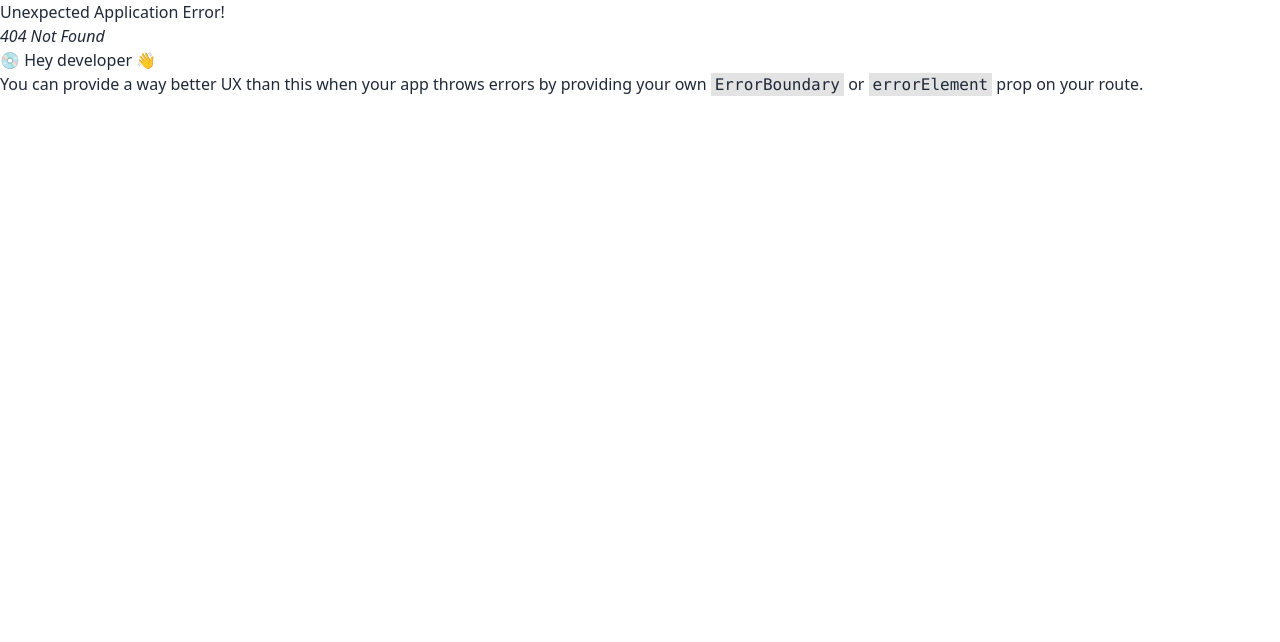
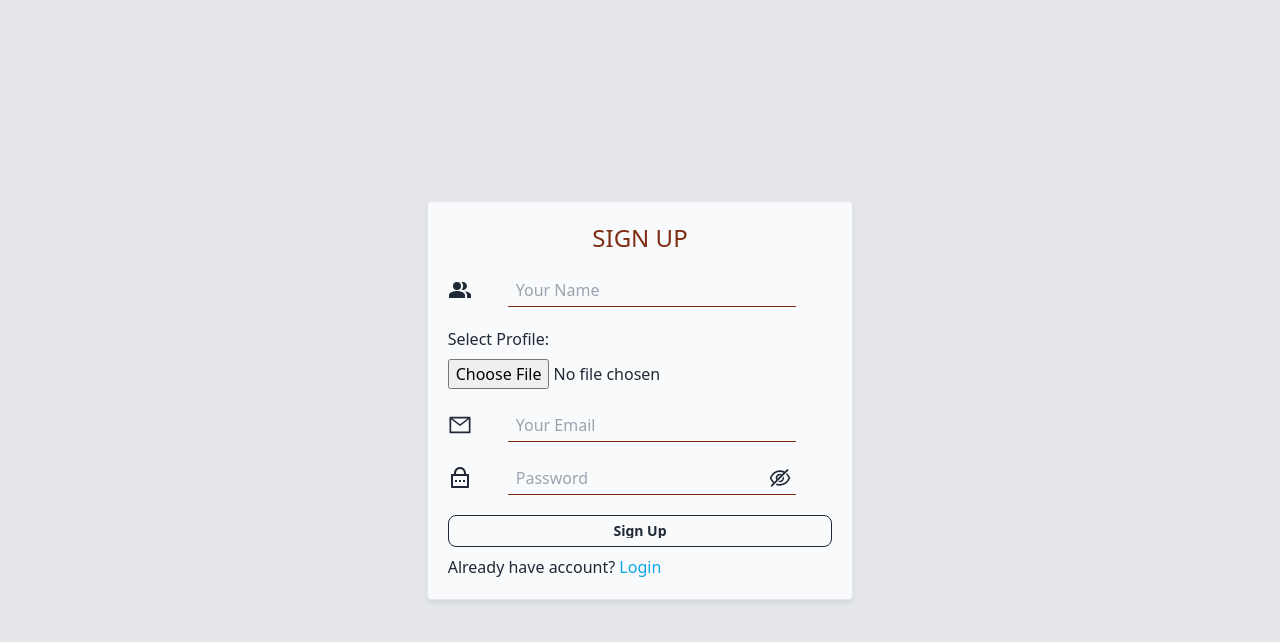
Before and after one commit to dipujafar/Stay-Best, a React (Vite) app in the folder Stay-Best-Client/: page /signUp in a window 1280 px wide. Before the commit this address had no page. Shown: the top 642 px of the page. Built offline with nearby package versions, Linux system fonts and the light colour scheme; no server answers.

Commit message:
implement signUp and Login

```diff
--- a/Stay-Best-Client/package.json
+++ b/Stay-Best-Client/package.json
@@ -10,6 +10,7 @@
     "preview": "vite preview"
   },
   "dependencies": {
+    "axios": "^1.6.7",
     "firebase": "^10.8.1",
     "localforage": "^1.10.0",
     "match-sorter": "^6.3.4",
--- /dev/null
+++ b/Stay-Best-Client/src/api/image.js
@@ -0,0 +1,13 @@
+import axios from "axios";
+
+export const imageUpload = async image=>{
+    const formData = new FormData();
+    formData.append("image", image);
+      const {data} = await axios.post(`https://api.imgbb.com/1/upload?key=${import.meta.env.VITE_imgbb_api_key}`, formData,{
+        headers: {
+          "content-type": "multipart/form-data",
+        },
+      });
+      return data
+
+}
--- a/Stay-Best-Client/src/pages/Login.jsx
+++ b/Stay-Best-Client/src/pages/Login.jsx
@@ -8,10 +8,13 @@ import {
 } from "react-icons/ai";
 import { RiLockPasswordLine } from "react-icons/ri";
 import { useState } from "react";
+import useAuth from "../hook/useAuth";
+
 
 const Login = () => {
     const [show, setShow] = useState(false);
     const [error, setError] = useState("");
+    const {signIn} = useAuth()
 
     const {
         register,
@@ -19,9 +22,20 @@ const Login = () => {
         formState: { errors },
       } = useForm();
 
-      const onSubmit = (data) => console.log(data)
+      const onSubmit = (data) => {
+        const {email, password} = data || {};
+
+        signIn(email, password)
+        .then(res=>{
+          console.log(res.user)
+        })
+        .catch(err=>{
+          setError(err.message)
+        })
+
+      };
     return (
-        <div className="bg-gray-200 min-h-screen">
+        <div className="bg-gray-200 min-h-screen flex flex-col justify-center items-center">
            <Helmet>
              <title>Best | Login</title>
            </Helmet>
@@ -89,8 +103,8 @@ const Login = () => {
           </button>
           <p className="mt-2">
             Do not have account?{" "}
-            <Link to="/register">
-              <span className="text-blue-500">Register</span>
+            <Link to="/signUp">
+              <span className="text-blue-500">Sign Up</span>
             </Link>
           </p>
           <p className="text-xl text-red-700">{error}</p>
--- a/Stay-Best-Client/src/pages/SingUp.jsx
+++ b/Stay-Best-Client/src/pages/SignUp.jsx
@@ -9,28 +9,56 @@ import {
 import { RiLockPasswordLine } from "react-icons/ri";
 import { MdPeopleAlt } from "react-icons/md";
 import { useState } from "react";
+import { imageUpload } from "../api/image";
+import useAuth from "../hook/useAuth";
+import { updateProfile } from "firebase/auth";
+import { auth } from "../firebase/firebase.config";
 
-const SingUp = () => {
+const SignUp = () => {
   const [show, setShow] = useState(false);
   const [error, setError] = useState("");
+  const {signUp} = useAuth()
   const {
     register,
     handleSubmit,
     formState: { errors },
   } = useForm();
 
-  const onSubmit = (data) => console.log(data);
+  const onSubmit = async (data) => {
+    const {name, image, email, password} = data || {};
+    const imageFile = image[0];
+    const imageData = await imageUpload(imageFile);
+    console.log(imageData?.data?.url);
+
+    signUp(email, password)
+    .then(res=>{
+      updateProfile(auth.currentUser, {
+        displayName: name,
+        photoURL: imageData?.data?.url
+      })
+     .then(()=>{
+      console.log(res.user);
+     })
+     .catch(err=>{
+      setError(err?.message);
+     })
+    })
+    .catch(err=>{
+      setError(err.message);
+    })
+  }
 
   return (
-    <div className="bg-gray-200 min-h-screen">
+    <div className="bg-gray-200 min-h-screen flex flex-col justify-center items-center">
       <Helmet>
-        <title>Best | Sing Up</title>
+        <title>Best | Sign Up</title>
       </Helmet>
       <div className="md:w-2/6 bg-gray-50 mx-auto border  rounded shadow-md shadow-gray-300 p-5">
-        <h1 className="text-2xl font-medium mb-5 uppercase text-center text-sky-400">
-         Sing Up
+        <h1 className="text-2xl font-medium mb-5 uppercase text-center text-orange-900">
+         Sign Up
         </h1>
         <form onSubmit={handleSubmit(onSubmit)}>
+          {/* Name input */}
         <div className="flex items-center mb-5 ">
             <label>
               <MdPeopleAlt className="text-2xl"></MdPeopleAlt>
@@ -41,13 +69,31 @@ const SingUp = () => {
               {...register("name", { required: true })}
               id=""
               placeholder="Your Name"
-              className="w-3/4 mx-auto py-1 px-2 bg-transparent border-b border-b-sky-400"
+              className="w-3/4 mx-auto py-1 px-2 bg-transparent border-b border-b-orange-900"
             />
           </div>
           {errors.name?.type === "required" && (
-            <span className="text-red-400 ml-10">Name is required</span>
+            <span className="text-red-600 ml-10">Name is required</span>
           )}
 
+            {/* profile image */}
+          <div className="mb-5">
+            <label className="block mb-2">
+              Select Profile:
+            </label>
+            <input
+            type="file"
+            name="image"
+            {...register("image", { required: true })}
+            id=""
+            accept="image/*"
+            />
+          </div>
+          {errors.image?.type === "required" && (
+            <span className="text-red-600 ml-10">Image is required</span>
+          )}
+
+            {/* Email image */}
           <div className="flex items-center mb-5 ">
             <label>
               <AiOutlineMail className="text-2xl"></AiOutlineMail>
@@ -58,13 +104,14 @@ const SingUp = () => {
               {...register("email", { required: true })}
               id=""
               placeholder="Your Email"
-              className="w-3/4 mx-auto py-1 px-2 bg-transparent border-b border-b-sky-400"
+              className="w-3/4 mx-auto py-1 px-2 bg-transparent border-b border-b-orange-900"
             />
           </div>
           {errors.email?.type === "required" && (
-            <span className="text-red-400 ml-10">Email is required</span>
+            <span className="text-red-600 ml-10">Email is required</span>
           )}
 
+            {/* Password input */}
           <div className="flex items-center mb-5 relative">
             <label>
               <RiLockPasswordLine className="text-2xl"></RiLockPasswordLine>
@@ -79,7 +126,7 @@ const SingUp = () => {
               })}
               id=""
               placeholder="Password"
-              className="w-3/4 mx-auto py-1 px-2 bg-transparent border-b border-b-sky-400"
+              className="w-3/4 mx-auto py-1 px-2 bg-transparent border-b border-b-orange-900"
             />
             <span onClick={() => setShow(!show)} className="absolute right-10">
               {show ? (
@@ -90,25 +137,25 @@ const SingUp = () => {
             </span>
           </div>
           {errors.password?.type === "required" && (
-            <span className="text-red-400 ml-10">Password is required</span>
+            <span className="text-red-600 ml-10">Password is required</span>
           )}
           {errors.password?.type === "minLength" && (
-            <span className="text-red-400 ml-10">
+            <span className="text-red-600 ml-10">
               Password must be 6 character.
             </span>
           )}
           {errors.password?.type === "maxLength" && (
-            <span className="text-red-400 ml-10">
+            <span className="text-red-600 ml-10">
               Password must less then 20 character.
             </span>
           )}
-          <button className="w-full btn btn-info  btn-outline btn-sm">
-            <input type="submit" value="Sing Up" className="w-full" />
+          <button className="w-full btn  btn-outline btn-sm">
+            <input type="submit" value="Sign Up" className="w-full" />
           </button>
           <p className="mt-2">
            Already have account?{" "}
             <Link to="/login">
-              <span className="text-blue-500">Login</span>
+              <span className="text-sky-500">Login</span>
             </Link>
           </p>
           <p className="text-xl text-red-700">{error}</p>
@@ -118,4 +165,4 @@ const SingUp = () => {
   );
 };
 
-export default SingUp;
+export default SignUp;
--- a/Stay-Best-Client/src/provider/AuthProvider.jsx
+++ b/Stay-Best-Client/src/provider/AuthProvider.jsx
@@ -1,5 +1,7 @@
 /* eslint-disable react/prop-types */
-import { createContext, useState } from "react";
+import { createContext, useEffect, useState } from "react";
+import {  createUserWithEmailAndPassword, onAuthStateChanged, signInWithEmailAndPassword } from "firebase/auth";
+import { auth } from "../firebase/firebase.config";
 
 export const AuthContext = createContext(null)
 
@@ -7,9 +9,39 @@ const AuthProvider = ({children}) => {
     const [user, setUser] = useState(null);
     const [loading, setLoading] = useState(true);
 
+
+    const signUp = (email, password)=>{
+        setLoading(true);
+         return createUserWithEmailAndPassword(auth, email, password);
+    }
+
+    const signIn = (email, password)=>{
+        setLoading(true);
+        return signInWithEmailAndPassword(auth, email, password);
+    }
+
+        useEffect(()=>{
+            const unSubscribe = onAuthStateChanged(auth, currentUser=>{
+                if(currentUser){
+                    setUser(currentUser);
+                    setLoading(false);
+                    console.log(currentUser);
+                }
+                else{
+                    setLoading(false)
+                }
+            })
+            return () => {
+                return unSubscribe();
+            }
+        },[])
+
+
     const authInfo = {
         user,
-        loading
+        loading,
+        signUp,
+        signIn
     }
     return (
         <AuthContext.Provider value={authInfo}>
```
Also changed, not shown: Stay-Best-Client/src/routes/router.jsx (+4 -3 lines), 1 other file (tests, documents, lock files or other folders).
